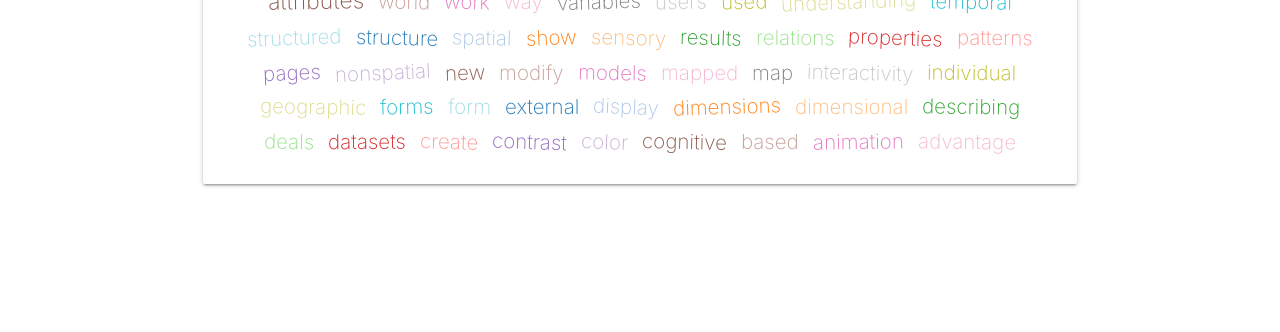
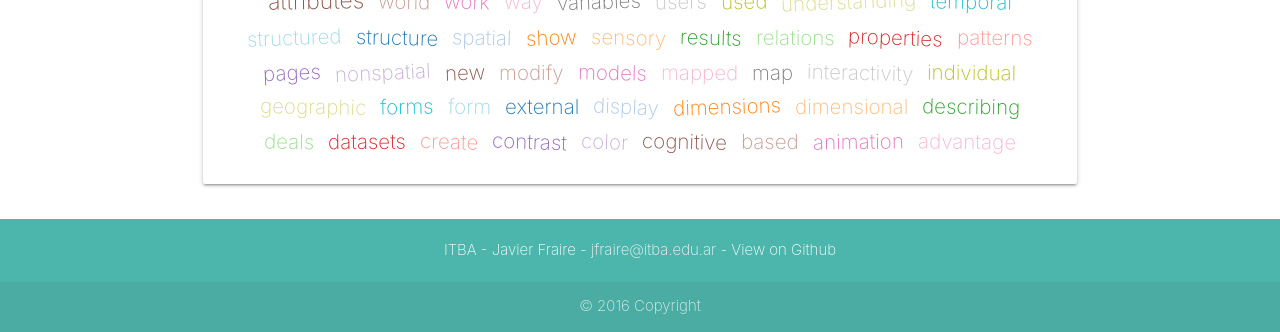
Before and after one commit to javo11/infovis, a plain HTML site: page wordCloud/word_cloud.html in a window 1280 px wide. Shown: the part 600-932 px from the top of the page. Before the commit the page ends 819 px from the top, so only its background shows below. Drawn offline with nearby package versions, Linux system fonts and the light colour scheme.

Commit message:
added footer

```diff
--- a/style.css
+++ b/style.css
@@ -9,3 +9,13 @@ h1, h2, h3 {
 .brand-logo {
 	padding-left: 15px !important;
 }
+
+body {
+    display: flex;
+    min-height: 100vh;
+    flex-direction: column;
+  }
+
+  main {
+    flex: 1 0 auto;
+  }
--- a/svgD3/svg_d3.js
+++ b/svgD3/svg_d3.js
@@ -23,7 +23,7 @@ function processDataElement(element, index, array) {
 		.style("height", barHeight)
 		.attr('fill', 'black')
 		.attr("y", barHeight / 2)
-		.style("font-size", "20px")
+	.style("font-size", "20px")
 		.attr('class', 'col s1');
 
 	var x = offset;
--- a/wordCloud/word_cloud.html
+++ b/wordCloud/word_cloud.html
@@ -9,6 +9,7 @@
 		<link rel="stylesheet" href="https://cdnjs.cloudflare.com/ajax/libs/materialize/0.97.5/css/materialize.min.css">
 	</head>
 	<body>
+		<header>
 			<script src="word_cloud.js"></script>
 			<nav>
 				<div class="nav-wrapper teal lighten-2">
@@ -20,6 +21,8 @@
 					</div>
 				</div>
 			</nav>
+			</script>
+			<main>
 			<div class = 'container'>
 				<div class="row">
 					<div class="col s12">
@@ -33,5 +36,23 @@
 				</div>
 			</div>
 		</div>
+		</main>
+		<footer class="page-footer teal lighten-2">
+			<div class="container">
+				<div class="row">
+					<div class="col s12 center-align">
+						<span class="white-text ">ITBA - Javier Fraire - </span>
+						<a href = "mailto:jfraire@itba.edu.ar" class="grey-text text-lighten-4">jfraire@itba.edu.ar</a>
+						<span class = 'white-text'> - </span>
+						<a class="white-text" href="https://github.com/javo11/infovis">View on Github</a>
+					</div>
+				</div>
+			</div>
+			<div class="footer-copyright">
+				<div class="container center-align">
+					© 2016 Copyright
+				</div>
+			</div>
+		</footer>
 	</body>
 </html>
```
Also changed, not shown: index.html (+21 -0 lines), svgD3/svg_d3.html (+21 -0 lines). Lines whose indentation alone changed are shown as unchanged.
